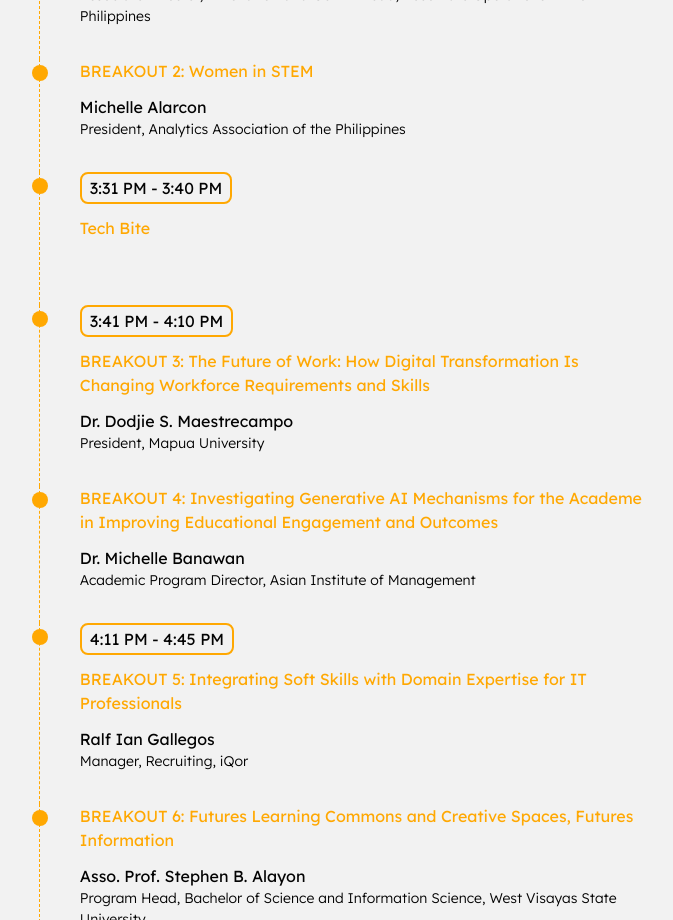
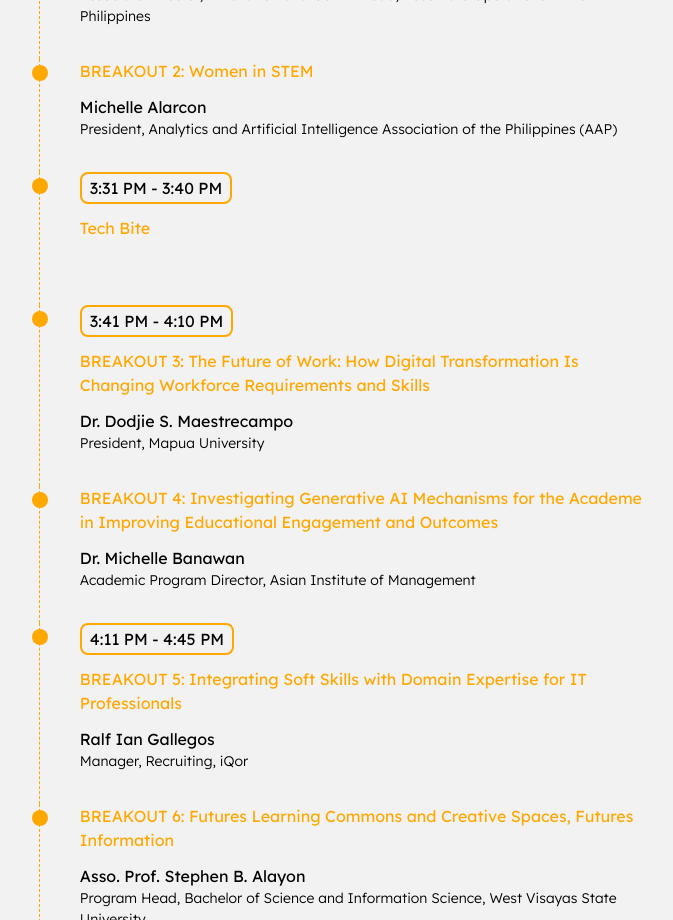
Before and after one commit to Samshh/CHEDx-Website, a React (Vite) app: page / in a window 1280 px wide. Shown: the part 6980-7900 px from the top of the page, without its empty margins (303-976 px from the left). Built offline with nearby package versions, Linux system fonts and the light colour scheme.

Commit message:
UPDATE: Change Org Title of Ms. Alarcon

```diff
--- a/src/pages/landing/components/MappedTimeline.tsx
+++ b/src/pages/landing/components/MappedTimeline.tsx
@@ -134,7 +134,7 @@ const timeline: Timeline = {
       time: "",
       segment: "BREAKOUT 2: Women in STEM",
       title: "Michelle Alarcon",
-      subtitle: "President, Analytics Association of the Philippines",
+      subtitle: "President, Analytics and Artificial Intelligence Association of the Philippines (AAP)",
     },
     {
       time: "3:31 PM - 3:40 PM",
--- a/src/pages/programme/components/MappedTimeline.tsx
+++ b/src/pages/programme/components/MappedTimeline.tsx
@@ -129,7 +129,7 @@ const timeline: Timeline = {
       time: "",
       segment: "BREAKOUT 2: Women in STEM: Towards a True Inclusive and Innovative Future",
       title: "Michelle Alarcon",
-      subtitle: "President, Analytics Association of the Philippines",
+      subtitle: "President, Analytics and Artificial Intelligence Association of the Philippines (AAP)",
     },
     {
       time: "3:31 PM - 3:40 PM",
```
